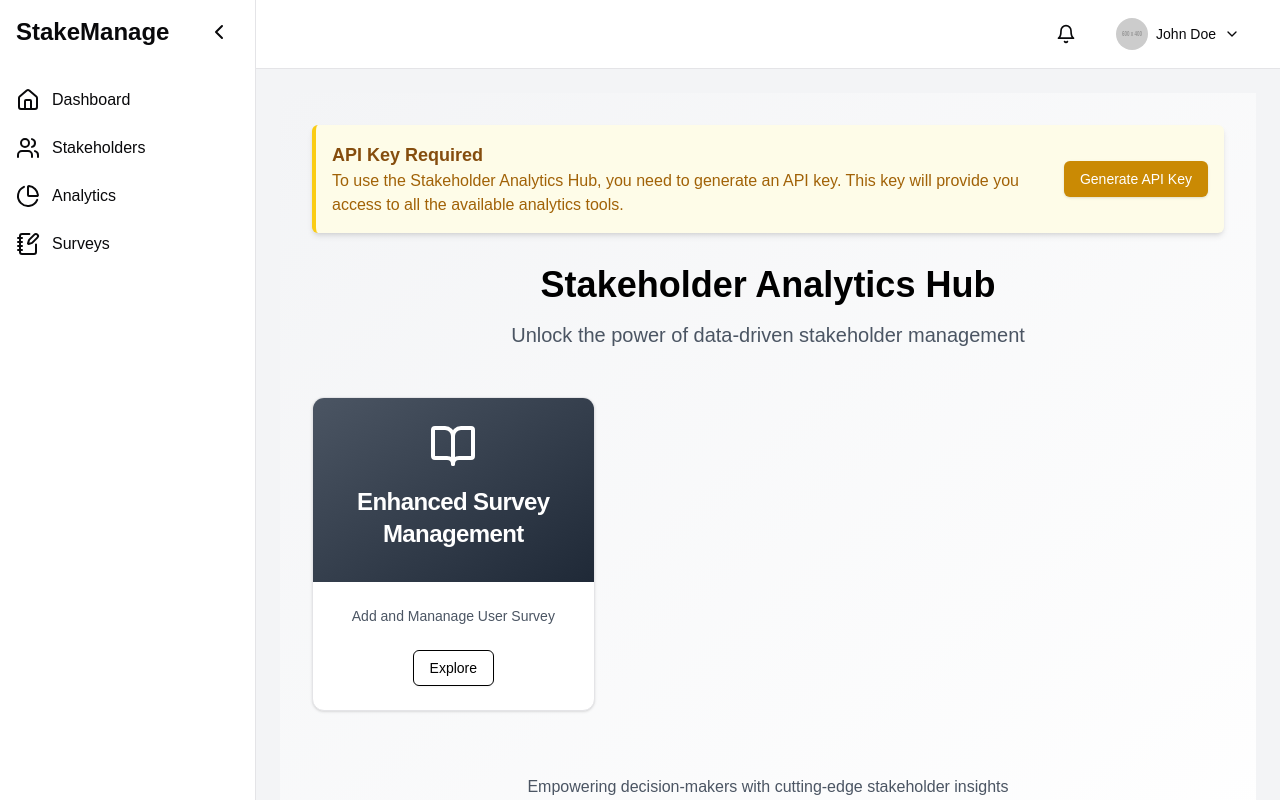
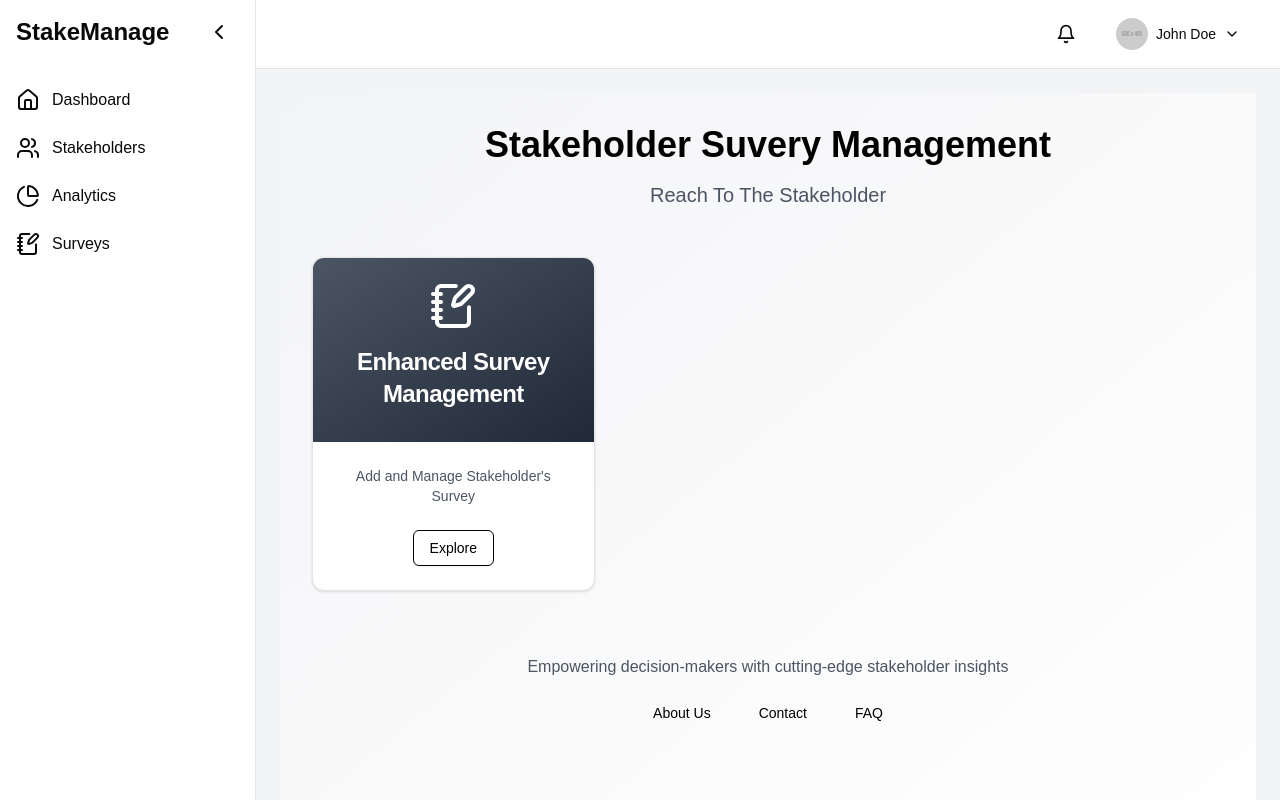
Before and after one commit to Code-Serandib/iwb203-code-serendib, a Next.js app: page /survey in a window 1280 px wide. Built offline with nearby package versions, Linux system fonts and the light colour scheme.

Commit message:
little update

```diff
--- a/app/survey/page.tsx
+++ b/app/survey/page.tsx
@@ -1,15 +1,15 @@
 "use client"
 import Link from 'next/link'
-import { Card, CardContent, CardDescription, CardFooter, CardHeader, CardTitle } from "@/components/ui/card"
+import { Card, CardContent, CardDescription, CardFooter, CardTitle } from "@/components/ui/card"
 import { Button } from "@/components/ui/button"
-import { BookOpen, TrendingUp, Users, Network } from 'lucide-react'
+import { NotebookPenIcon } from 'lucide-react'
 import Layout from '@/components/layout/Layout'
 
 const surveyPages = [
   {
     title: "Enhanced Survey Management",
-    description: "Add and Mananage User Survey",
-    icon: <BookOpen className="w-12 h-12 mb-4" />,
+    description: "Add and Manage Stakeholder's Survey",
+    icon: <NotebookPenIcon className="w-12 h-12 mb-4" />,
     link: "survey/manage",
     color: "from-gray-600 to-gray-800"
   }
@@ -21,26 +21,9 @@ export default function StakeholderSurveyPage() {
       <div className="min-h-screen bg-gradient-to-br from-gray-100 to-white p-8">
         <div className="max-w-6xl mx-auto">
 
-          {/* API Key Notification Section */}
-          <div className="bg-yellow-50 border-l-4 border-yellow-400 p-4 mb-8 rounded-md shadow-md">
-            <div className="flex items-center justify-between">
-              <div>
-                <h2 className="text-lg font-semibold text-yellow-800">API Key Required</h2>
-                <p className="text-yellow-700">
-                  To use the Stakeholder Analytics Hub, you need to generate an API key. This key will provide you access to all the available analytics tools.
-                </p>
-              </div>
-              <Link href="/api-manage" passHref>
-                <Button className="bg-yellow-600 text-white hover:bg-yellow-700 transition-colors duration-300">
-                  Generate API Key
-                </Button>
-              </Link>
-            </div>
-          </div>
-
           <header className="text-center mb-12">
-            <h1 className="text-4xl font-bold text-black mb-4">Stakeholder Analytics Hub</h1>
-            <p className="text-xl text-gray-600">Unlock the power of data-driven stakeholder management</p>
+            <h1 className="text-4xl font-bold text-black mb-4">Stakeholder Suvery Management</h1>
+            <p className="text-xl text-gray-600">Reach To The Stakeholder</p>
           </header>
 
           <div className="grid grid-cols-1 md:grid-cols-2 lg:grid-cols-3 gap-8">
```
